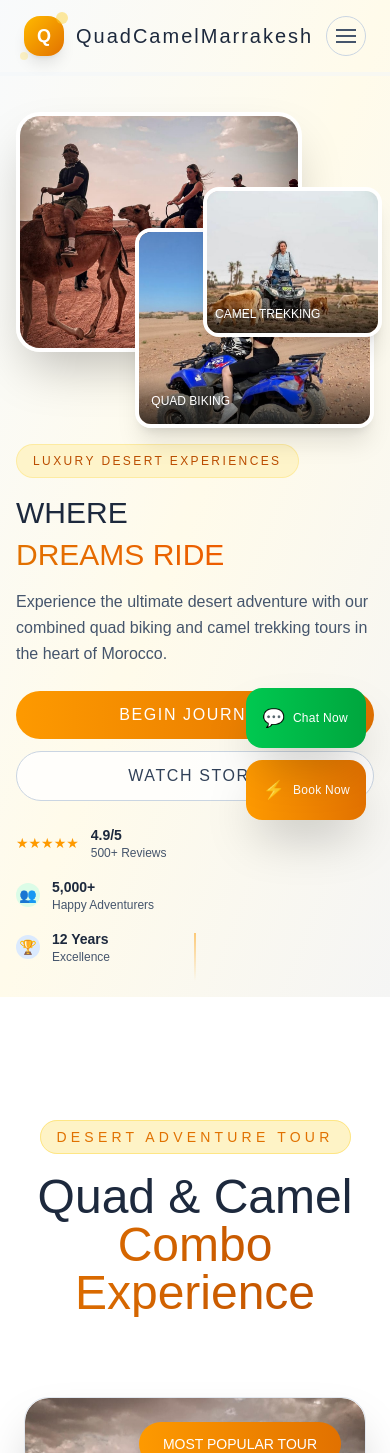
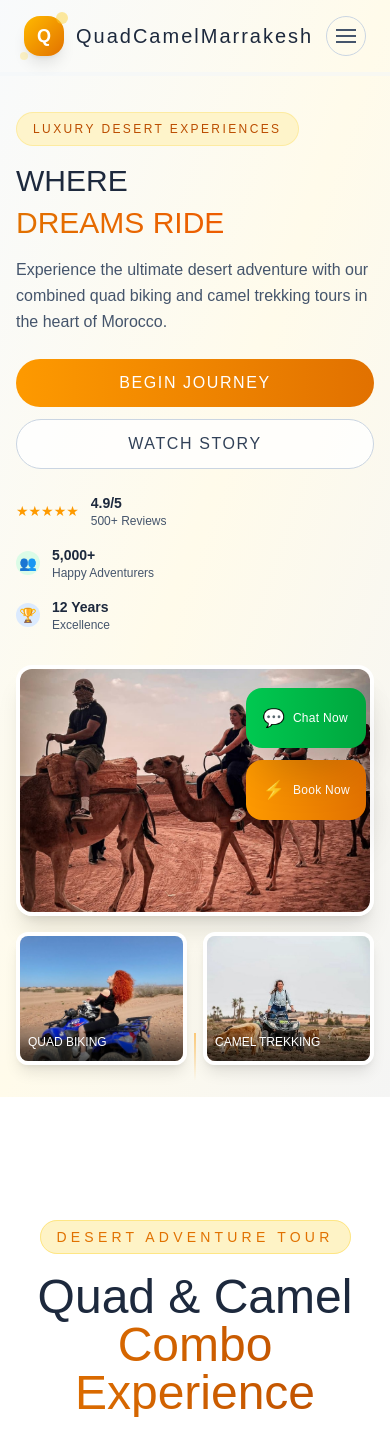
Before and after one commit to ASWAN123/quad-project, a Next.js app: page / in a window 390 px wide. Shown: the top 1453 px of the page. Built offline with nearby package versions, Linux system fonts and the light colour scheme.

Commit message:
updated again 3

```diff
--- a/app/components/Hero.tsx
+++ b/app/components/Hero.tsx
@@ -1,27 +1,29 @@
-import React from 'react'
-import Image from 'next/image';
-import Link from 'next/link';
+import Image from "next/image"
+import Link from "next/link"
+
 
 const Hero = () => {
-
   const images = {
     hero: [
       '/images/1000092073.jpg',
       '/images/1000091075.jpg',
       '/images/1000091074.jpg',
       '/images/1000090188.jpg'
-    ]}
-
+    ]
+  }
 
   return (
     <section className="relative min-h-screen flex items-center overflow-hidden bg-linear-to-br from-slate-50 via-amber-50 to-stone-100 pt-20 lg:pt-0">
       <div className="max-w-7xl mx-auto w-full px-4 sm:px-6 lg:px-8 py-8 lg:py-0">
         <div className="grid grid-cols-1 lg:grid-cols-2 gap-8 lg:gap-12 items-center">
 
-         {/* Left Side - Image Gallery - Now on Top for Mobile */}
-         <div className="relative h-[300px] sm:h-[400px] lg:h-[600px] order-1">
-           {/* Main Image */}
-           <div className="absolute top-0 left-0 w-4/5 h-4/5 rounded-3xl overflow-hidden shadow-2xl border-4 border-white">
+          {/* Left Side - Image Gallery */}
+          <div className="relative h-[400px] sm:h-[500px] lg:h-[600px] order-2 lg:order-1">
+
+            {/* Mobile Layout - Stacked Images */}
+            <div className="lg:hidden flex flex-col h-full space-y-4">
+              {/* Main Image for Mobile */}
+              <div className="flex-1 relative rounded-2xl overflow-hidden shadow-xl border-4 border-white">
                 <Image
                   src={images.hero[0]}
                   alt="Moroccan desert landscape"
@@ -31,8 +33,49 @@ const Hero = () => {
                 />
               </div>
 
-           {/* Quad Biking Image */}
-           <div className="absolute bottom-0 right-0 w-2/3 h-2/3 rounded-2xl overflow-hidden shadow-xl border-4 border-white transform translate-y-4 lg:translate-y-8">
+              {/* Secondary Images Row for Mobile */}
+              <div className="flex space-x-4 h-1/3">
+                <div className="flex-1 relative rounded-xl overflow-hidden shadow-lg border-4 border-white">
+                  <Image
+                    src={images.hero[1]}
+                    alt="Quad biking adventure"
+                    fill
+                    className="object-cover"
+                  />
+                  <div className="absolute bottom-0 left-0 right-0 bg-linear-to-t from-black/70 to-transparent p-2">
+                    <span className="text-white text-xs font-medium">QUAD BIKING</span>
+                  </div>
+                </div>
+
+                <div className="flex-1 relative rounded-xl overflow-hidden shadow-lg border-4 border-white">
+                  <Image
+                    src={images.hero[2]}
+                    alt="Camel trekking experience"
+                    fill
+                    className="object-cover"
+                  />
+                  <div className="absolute bottom-0 left-0 right-0 bg-linear-to-t from-black/70 to-transparent p-2">
+                    <span className="text-white text-xs font-medium">CAMEL TREKKING</span>
+                  </div>
+                </div>
+              </div>
+            </div>
+
+            {/* Desktop Layout - Overlapping Images */}
+            <div className="hidden lg:block relative h-full">
+              {/* Main Image */}
+              <div className="absolute top-0 left-0 w-4/5 h-4/5 rounded-3xl overflow-hidden shadow-2xl border-4 border-white z-10">
+                <Image
+                  src={images.hero[0]}
+                  alt="Moroccan desert landscape"
+                  fill
+                  className="object-cover"
+                  priority
+                />
+              </div>
+
+              {/* Quad Biking Image - Moved further down */}
+              <div className="absolute -bottom-8 right-4 w-2/3 h-2/3 rounded-2xl overflow-hidden shadow-xl border-4 border-white z-20">
                 <Image
                   src={images.hero[1]}
                   alt="Quad biking adventure"
@@ -45,7 +88,7 @@ const Hero = () => {
               </div>
 
               {/* Camel Trekking Image */}
-           <div className="absolute top-1/2 -right-2 lg:-right-8 w-1/2 h-1/2 rounded-2xl overflow-hidden shadow-xl border-4 border-white transform -translate-y-1/2">
+              <div className="absolute top-8 -right-4 w-1/2 h-2/5 rounded-2xl overflow-hidden shadow-xl border-4 border-white z-30">
                 <Image
                   src={images.hero[2]}
                   alt="Camel trekking experience"
@@ -57,9 +100,10 @@ const Hero = () => {
                 </div>
               </div>
             </div>
+          </div>
 
-         {/* Right Side - Content - Now Below Images on Mobile */}
-         <div className="text-left lg:pl-8 order-2 lg:order-2">
+          {/* Right Side - Content */}
+          <div className="text-left lg:pl-8 order-1 lg:order-2">
             {/* Badge */}
             <div className="mb-4 lg:mb-6">
               <span className="inline-flex text-amber-700 text-xs sm:text-sm font-medium tracking-[0.2em] sm:tracking-[0.3em] bg-amber-100/90 px-4 sm:px-6 py-2 sm:py-3 rounded-full border border-amber-200/60">
@@ -93,10 +137,9 @@ const Hero = () => {
               >
                 WATCH STORY
               </Link>
-
             </div>
 
-          {/* Quick Stats - Fixed Layout */}
+            {/* Quick Stats */}
             <div className="flex flex-col sm:flex-row gap-4 lg:gap-6 text-slate-600">
               {/* Rating Stat */}
               <div className="flex items-center space-x-3">
@@ -131,21 +174,11 @@ const Hero = () => {
                 </div>
               </div>
             </div>
-
-           {/* Trust Indicators */}
-           {/* <div className="mt-6 lg:mt-8 pt-4 lg:pt-6 border-t border-slate-200">
-             <p className="text-slate-500 text-xs lg:text-sm mb-3 lg:mb-4">Trusted by adventurers worldwide</p>
-             <div className="flex items-center space-x-4 lg:space-x-6 opacity-60">
-               <div className="h-4 lg:h-6 bg-slate-300 rounded w-16 lg:w-20"></div>
-               <div className="h-3 lg:h-4 bg-slate-300 rounded w-12 lg:w-16"></div>
-               <div className="h-6 lg:h-8 bg-slate-300 rounded w-20 lg:w-24"></div>
-             </div>
-           </div> */}
           </div>
         </div>
       </div>
 
-     {/* Scroll Indicator - Mobile Friendly */}
+      {/* Scroll Indicator */}
       <div className="absolute bottom-4 lg:bottom-8 left-1/2 transform -translate-x-1/2">
         <div className="flex flex-col items-center space-y-1 lg:space-y-2">
           <span className="text-slate-500 text-xs tracking-widest hidden sm:block">SCROLL TO EXPLORE</span>
```
Lines whose indentation alone changed are shown as unchanged.
